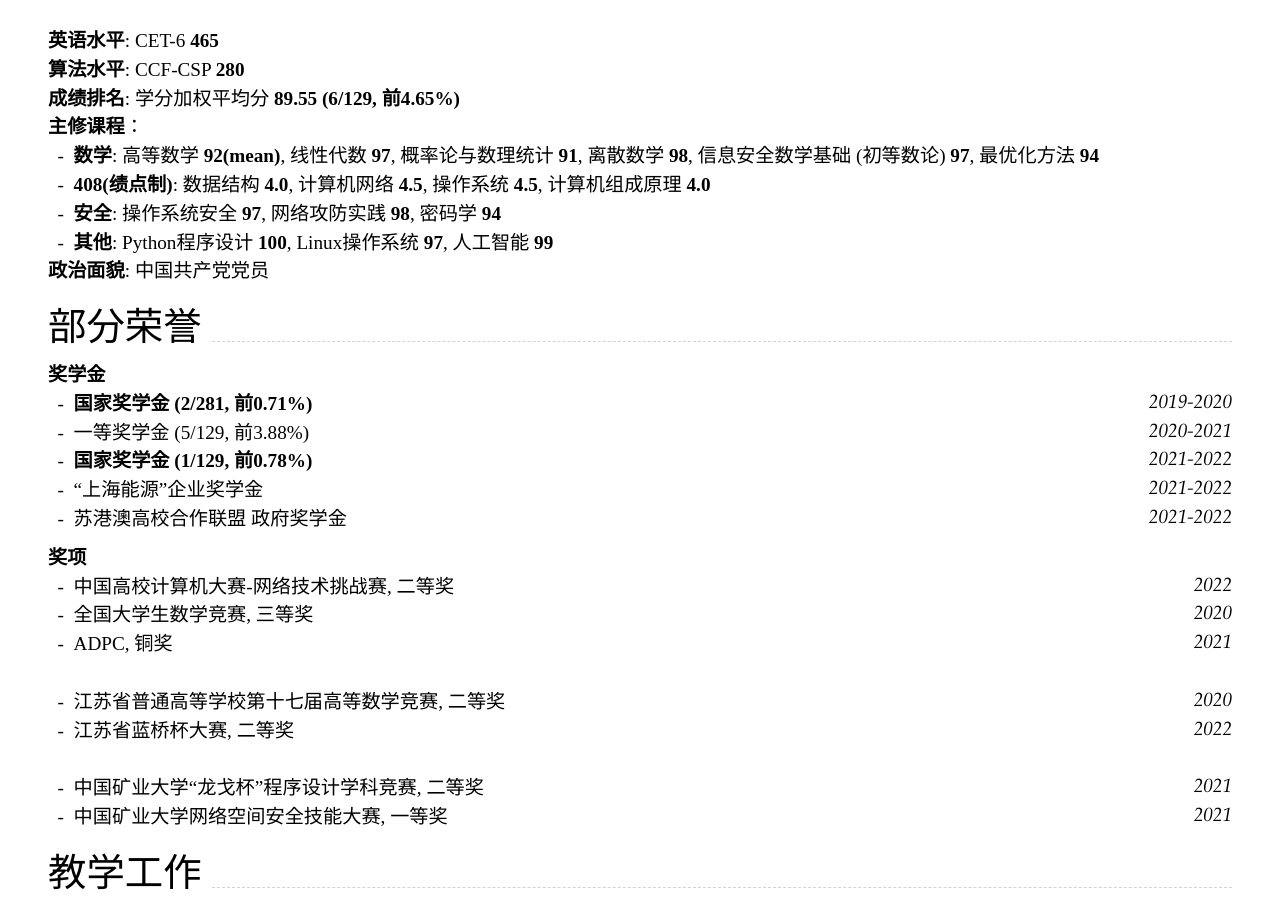
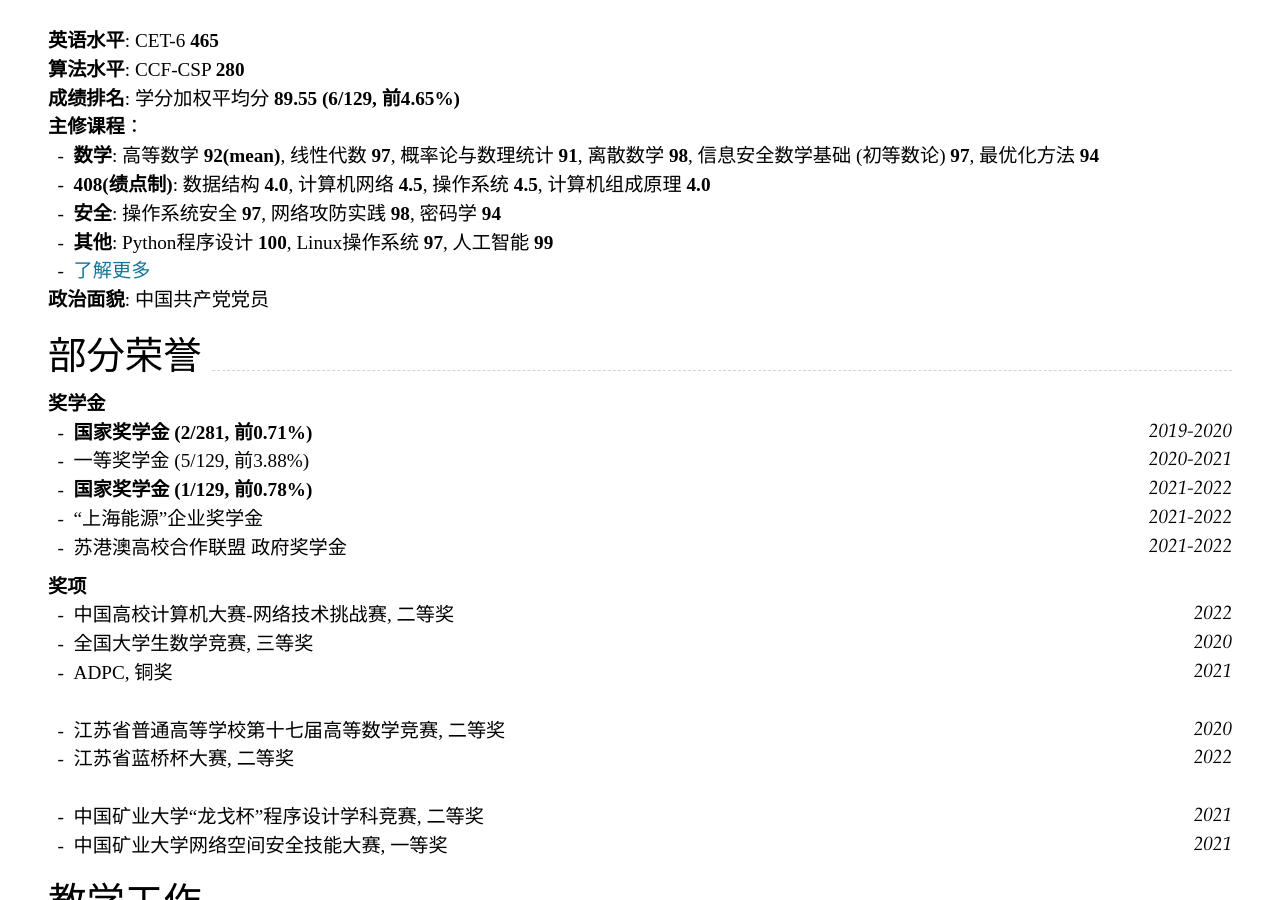
Before and after one commit to WanpengXu/cv-zh, a Jekyll site: the page built from index.md, in a window 1280 px wide and 900 px high, scrolled down 532 px. Built offline with Jekyll 4.4.1, drawn with Linux system fonts in a browser that asks for light colours; nearby versions of some CDN libraries.

Commit message:
update content

```diff
--- a/index.md
+++ b/index.md
@@ -59,6 +59,7 @@ Supported arguments:
 - **408(绩点制)**: 数据结构 **4.0**,  计算机网络 **4.5**,  操作系统 **4.5**,  计算机组成原理 **4.0**
 - **安全**: 操作系统安全 **97**,  网络攻防实践 **98**,  密码学 **94**
 - **其他**: Python程序设计 **100**,  Linux操作系统 **97**,  人工智能 **99**
+- [了解更多](https://github.com/WanpengXu/CUMT-IS-Course-Resources-2019-WanpengXu)
 
 **政治面貌**: 中国共产党党员
 
```
